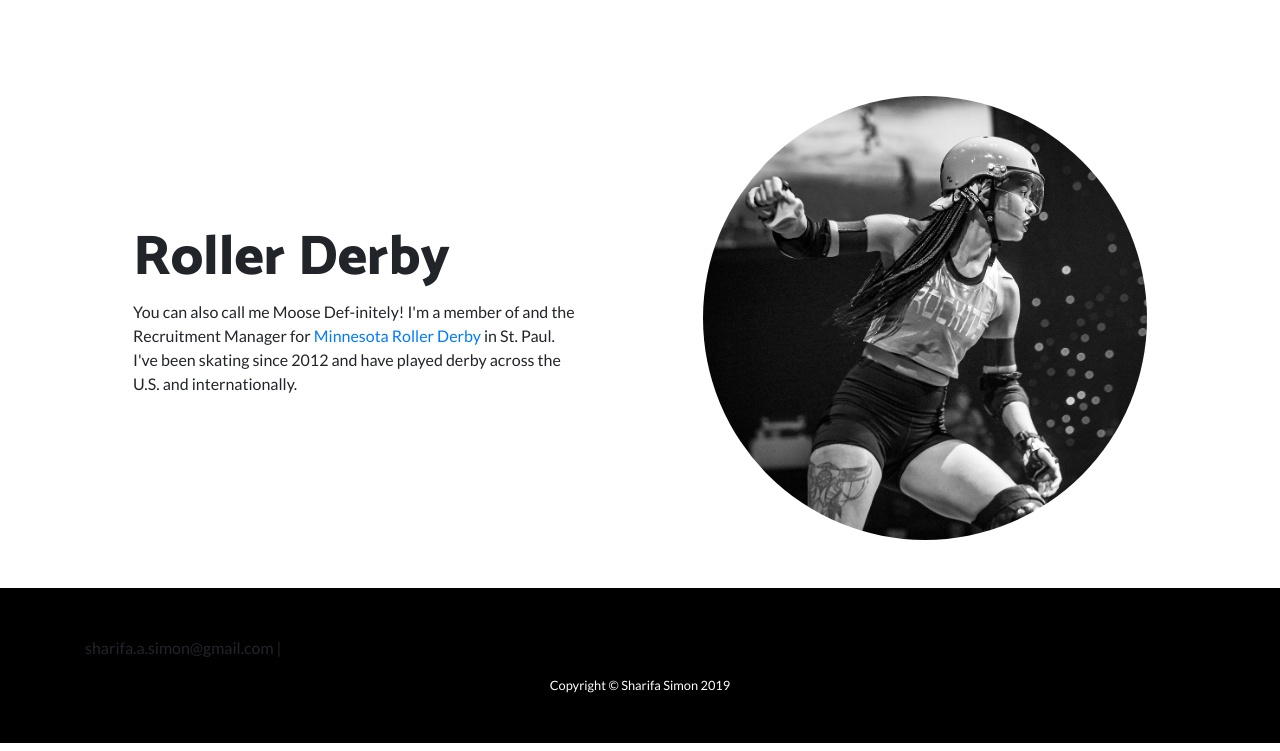
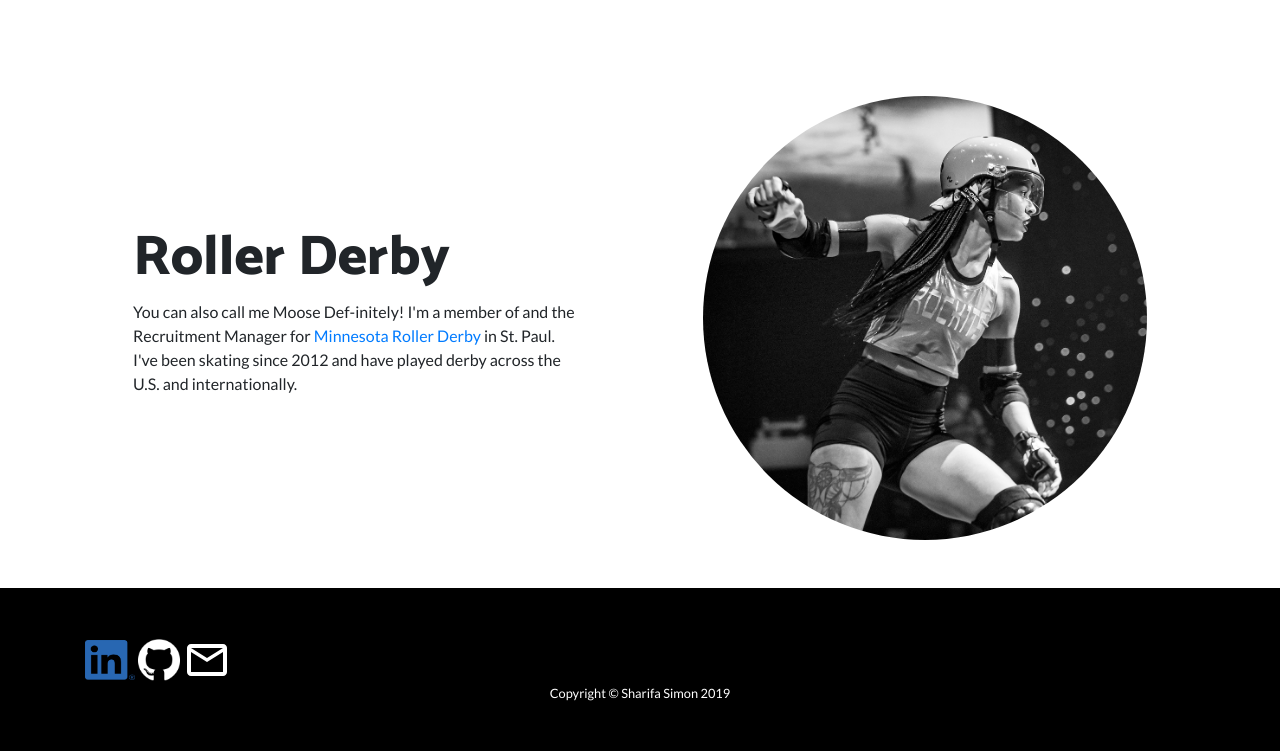
Before and after one commit to sharifa-simon/personal-website, a website: page index.html in a window 1280 px wide. Shown: the part 1906-2657 px from the top of the page. Drawn offline with Linux system fonts and the light colour scheme.

Commit message:
add email link with image. add other contacts

```diff
--- a/index.html
+++ b/index.html
@@ -70,12 +70,13 @@
           </div>
           <div class="col-lg-6 order-lg-1">
             <div class="p-5">
-              <h2 class="display-4">Hello!</h2>
+              <h2 class="display-4">Hello! </h2>
               <p>I'm a Full Stack Software Engineer and Dietetic Technician based in the Minneapolis area.
-                <br />I have a background in community nutrition, working with low-income and refugee families. People
-                are my passion! I hope to learn from them just as much as I can help them.</p>
-                <img src="img/linkedin.png" alt="GitHub" height="40" width="50">
+                <br />My background is in community nutrition, working with low-income and refugee families. People
+                are my passion!</p>
+
             </div>
+
           </div>
         </div>
       </div>
@@ -99,7 +100,7 @@
               <li>Track Time</li>
               <li>GitHub</li>
             </ul>
-            <img src="img/GitHubD.png" alt="GitHub" height="42" width="42">
+
           </div>
         </div>
       </div>
@@ -129,8 +130,13 @@
   <!-- Footer -->
   <footer class="py-5 bg-black">
     <div class="container">
-      <p>sharifa.a.simon@gmail.com | </p>
-      <p class="m-0 text-center text-white small">Copyright &copy; Sharifa Simon 2019</p>
+        <a href="https://www.linkedin.com/in/sharifa-simon/">
+          <img src="img/linkedin.png" alt="GitHub" height="40" width="50"></a>
+          <a href="https://github.com/sharifa-simon">
+          <img src="img/GitHub.png" alt="GitHub" height="42" width="42"></a>
+          <a href="mailto:sharifa.a.simon@gmail.com?Subject=Hey%20Developer" target="_top"><img src="img/email.png" alt="Email"></a>
+      <p class="m-0 text-center text-white small">
+        Copyright &copy; Sharifa Simon 2019</p>
     </div>
     <!-- /.container -->
   </footer>
```
Also changed, not shown: img/01.jpg (deleted), img/02.jpg (deleted), img/03.jpg (deleted), img/GitHub.png (added), img/email.png (added).
